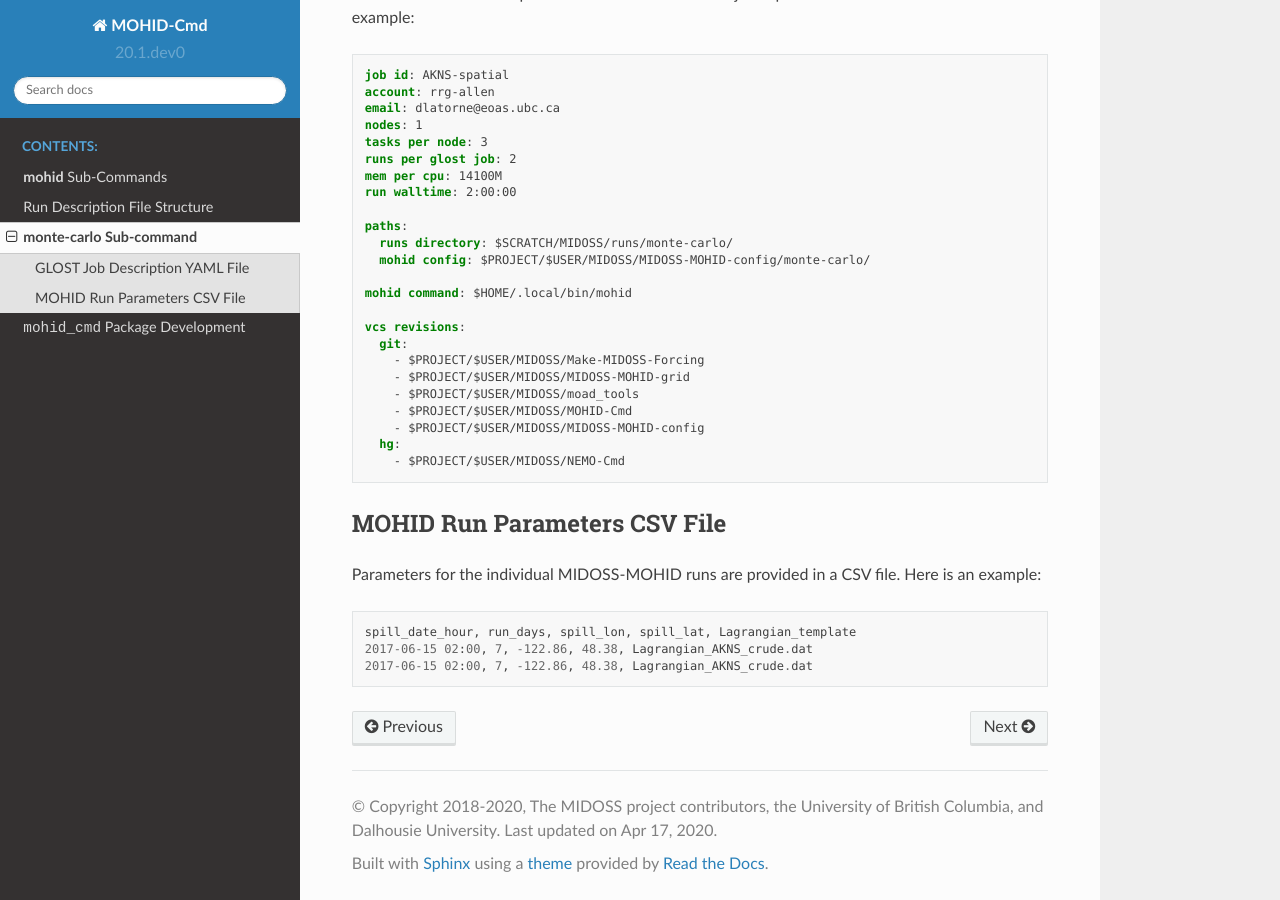
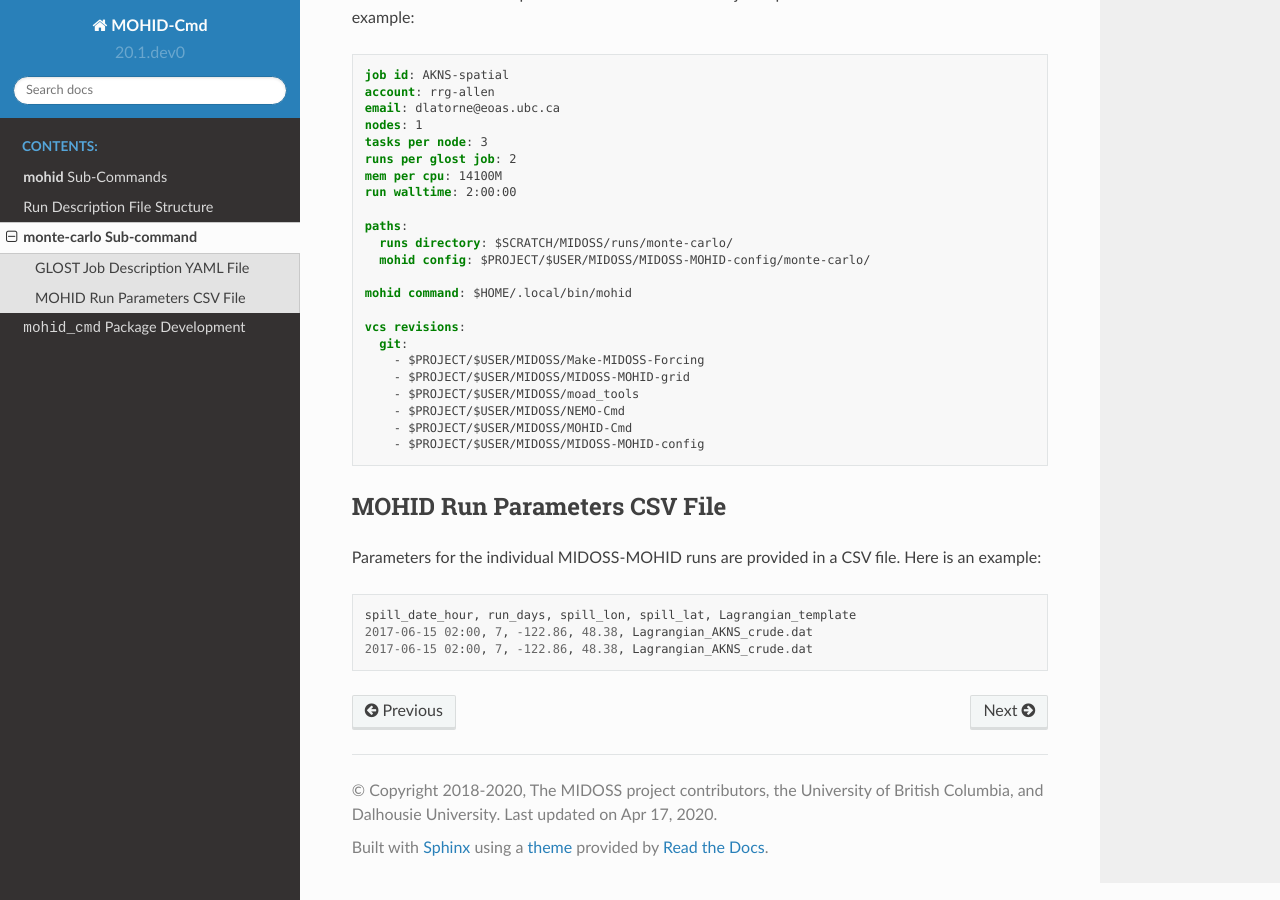
Before and after one commit to MIDOSS/MOHID-Cmd, a Sphinx documentation site: the page built from docs/monte-carlo.rst, in a window 1280 px wide and 900 px high, scrolled down 503 px. Built offline with Sphinx 7.4.7 and the Read the Docs theme 2.0.0, drawn with Linux system fonts in a browser that asks for light colours; part of the change alters nothing that is shown.

```diff
--- a/docs/monte-carlo.rst
+++ b/docs/monte-carlo.rst
@@ -63,10 +63,9 @@ Here is an example:
         - $PROJECT/$USER/MIDOSS/Make-MIDOSS-Forcing
         - $PROJECT/$USER/MIDOSS/MIDOSS-MOHID-grid
         - $PROJECT/$USER/MIDOSS/moad_tools
+        - $PROJECT/$USER/MIDOSS/NEMO-Cmd
         - $PROJECT/$USER/MIDOSS/MOHID-Cmd
         - $PROJECT/$USER/MIDOSS/MIDOSS-MOHID-config
-      hg:
-        - $PROJECT/$USER/MIDOSS/NEMO-Cmd
 
 
 .. _MOHID-RunParametersCSV-File:
```
